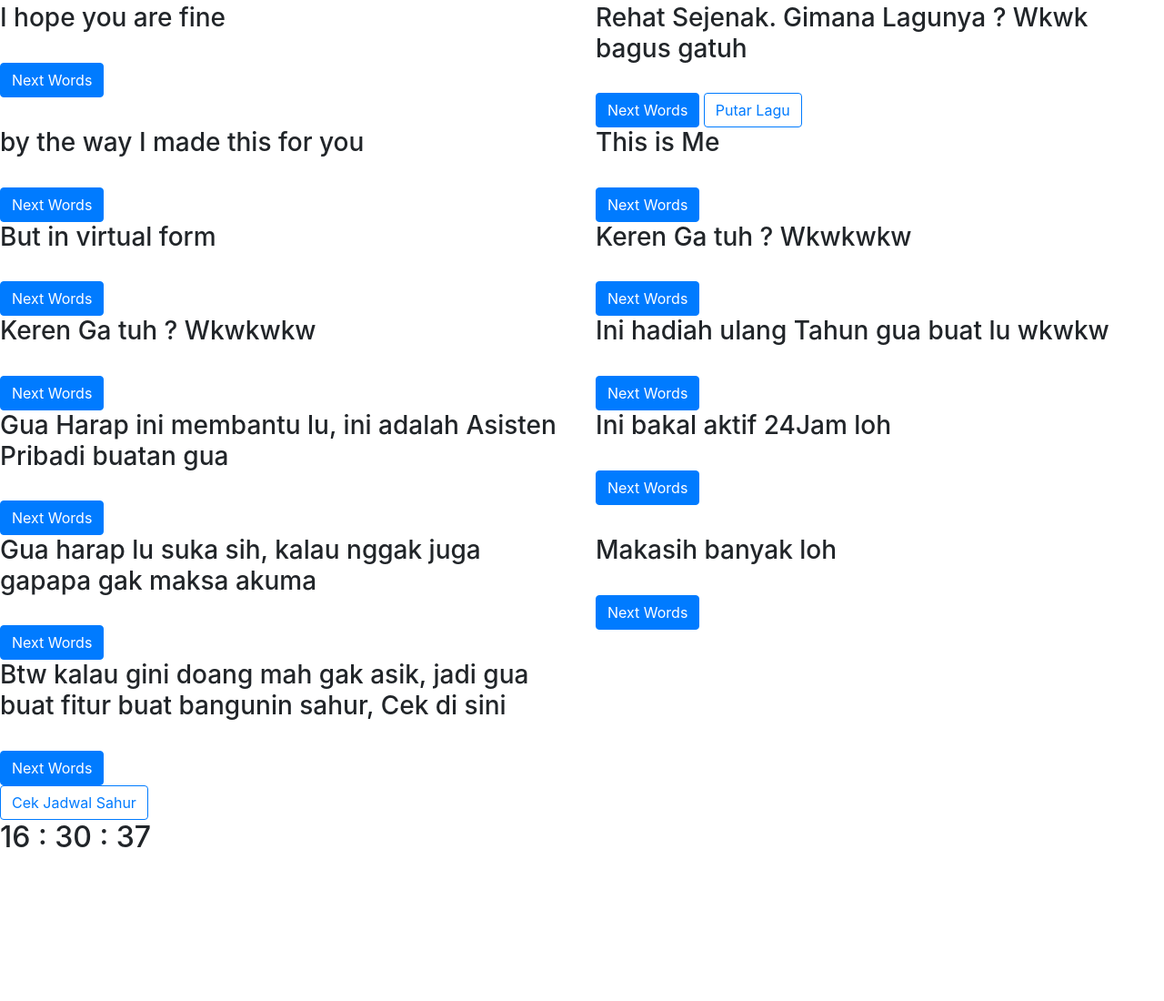
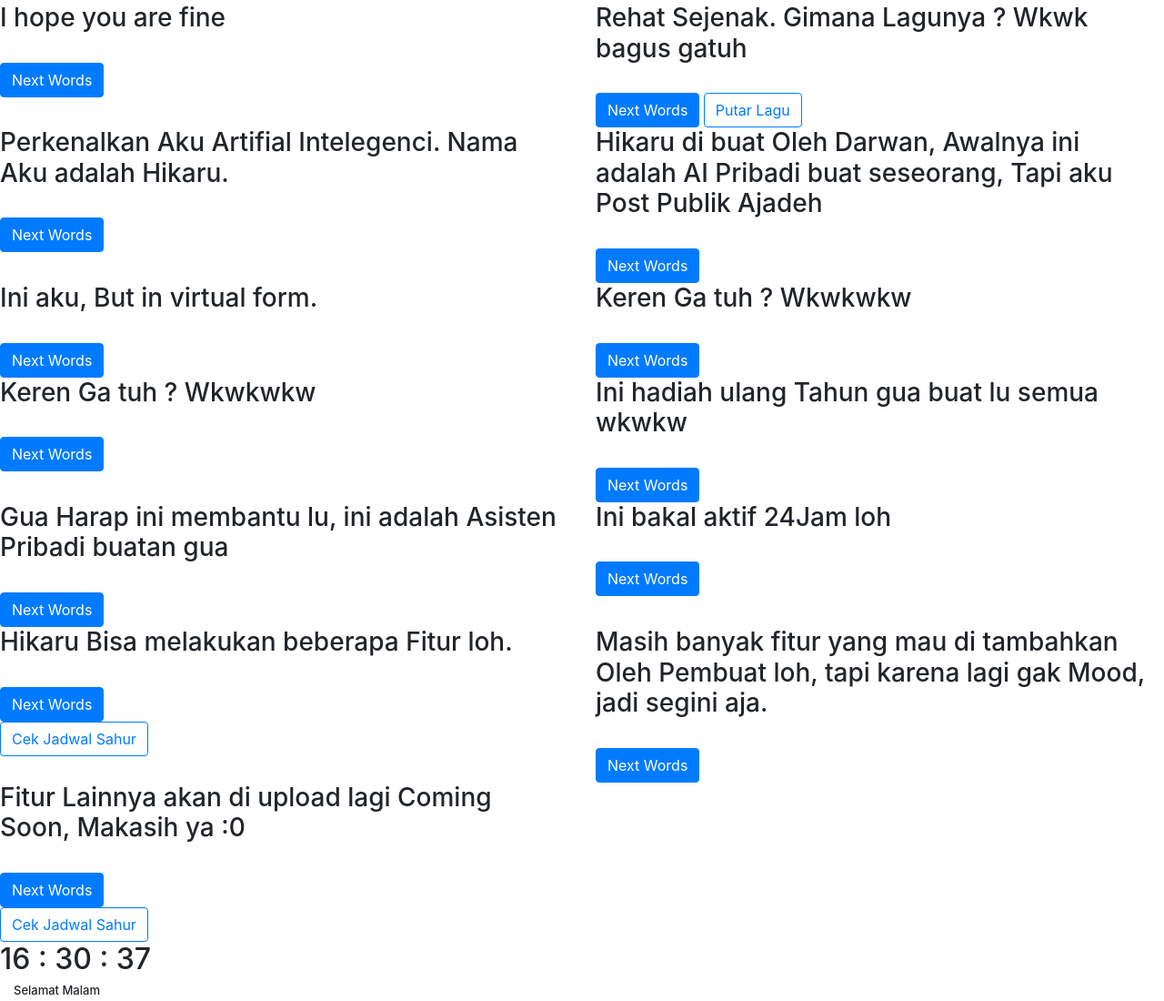
Before and after one commit to Darwanvn/yx.io, a plain HTML site: page index.html in a window 1280 px wide. Shown: the part 1997-3097 px from the top of the page at 91% size. Before the commit the page ends 2944 px from the top, so only its background shows below. Drawn offline with nearby package versions, Linux system fonts and the light colour scheme; a script that the page names is missing.

Commit message:
Add files via upload

```diff
--- a/index.css
+++ b/index.css
@@ -38,7 +38,7 @@
 
   .font-jam1 {
     margin-top: 10px;
-    margin-left: 80px;
+    margin-left: -5px;
   font-family: 'Indie Flower', cursive;
   font-size: 30px;
 }
--- a/index.html
+++ b/index.html
@@ -8,31 +8,47 @@
     <!-- Bootstrap CSS -->
     <link rel="stylesheet" href="https://stackpath.bootstrapcdn.com/bootstrap/4.4.1/css/bootstrap.min.css" integrity="sha384-Vkoo8x4CGsO3+Hhxv8T/Q5PaXtkKtu6ug5TOeNV6gBiFeWPGFN9MuhOf23Q9Ifjh" crossorigin="anonymous">
 
+    <!-- Css Local -->
     <link rel="stylesheet" href="index.css">
+    <!-- JavaScript W3School Buat Slide Next -->
   <script src="https://www.w3schools.com/lib/w3.js"></script>
 
   <script>
+  // Ini Fungsi buat nyalain lagunya
     function putarlagu() {
       rex.play()
     }
 
-    const run = setInterval(function() {
+// Nah ini fungsi Jamnya
+const run = setInterval(function() {
 
-
+  // Var Jam, Menit, Detik.
   let detik = new Date().getSeconds();
   let menit = new Date().getMinutes();
   let jam = new Date().getHours();
 
-
+  // Pemanggilan Jam ke dalam Html
   const vjam = document.getElementById('jjam');
   vjam.innerHTML = `${jam}` + " : " + `${menit}` + " : " + `${detik}` ;
 
+  //Jika Lebih Dari Jam 6 && Kurang dari Jam 23
   if (jam >= 18 && jam <= 23) {
-      document.getElementById("sahur").innerHTML = "Selamat Malam";
+      document.getElementById("sahur").innerHTML = "Selamat Malam, Kamu";
+  }
+  //Jika Jam 3
+  else if (jam == 3) {
+     document.getElementById("sahur").innerHTML = "Sahur Woy";
+  }
+  //Jika Lebih Dari Jam 1 && Kurang dari jam 18
+  else if ( jam >= 1 && jam <= 18 ) {
+     document.getElementById("sahur").innerHTML = "Selamat Malam";
   }
 
 }, 1000);
+// Akhir Dari Fungsi Jam
   </script>
+
+  <!-- Font Google -->
     <link href="https://fonts.googleapis.com/css2?family=Indie+Flower&display=swap" rel="stylesheet">
 
 
@@ -41,9 +57,11 @@
   <body>
 
   <div class="row">
+    <!-- Gambarnya -->
     <div class="col-6">
       <img src="img/sahur.png" id="ilustrasi" alt="">
     </div>
+    <!-- Dari Sini Mulai Percakapannya -->
     <div class="col-6 nature">
       <h3 class="font">Hallo, How Are You ?</h3>
       <br>
@@ -68,21 +86,21 @@
 
     </div>
     <div class="col-6 nature">
-      <h3 class="font">by the way I made this for you</h3>
+      <h3 class="font">Perkenalkan Aku Artifial Intelegenci. Nama Aku adalah Hikaru.</h3>
       <br>
       <button type="button" class="btn btn-primary" onclick="myShow.next()">Next Words</button>
 
 
     </div>
     <div class="col-6 nature">
-      <h3 class="font">This is Me</h3>
+      <h3 class="font">Hikaru di buat Oleh Darwan, Awalnya ini adalah AI Pribadi buat seseorang, Tapi aku Post Publik Ajadeh</h3>
       <br>
       <button type="button" class="btn btn-primary" onclick="myShow.next()">Next Words</button>
 
 
     </div>
     <div class="col-6 nature">
-      <h3 class="font">But in virtual form
+      <h3 class="font">Ini aku, But in virtual form.
 </h3>
       <br>
       <button type="button" class="btn btn-primary" onclick="myShow.next()">Next Words</button>
@@ -104,7 +122,7 @@
 
     </div>
 <div class="col-6 nature">
-      <h3 class="font">Ini hadiah ulang Tahun gua buat lu wkwkw </h3>
+      <h3 class="font">Ini hadiah ulang Tahun gua buat lu semua wkwkw </h3>
       <br>
       <button type="button" class="btn btn-primary" onclick="myShow.next()">Next Words</button>
 
@@ -125,21 +143,22 @@
 
     </div>
 <div class="col-6 nature">
-      <h3 class="font">Gua harap lu suka sih, kalau nggak juga gapapa gak maksa akuma</h3>
+      <h3 class="font">Hikaru Bisa melakukan beberapa Fitur loh.</h3>
       <br>
       <button type="button" class="btn btn-primary" onclick="myShow.next()">Next Words</button>
-
+      <br>
+      <a href="http://darwanvn.github.io/sahur.io" class="btn btn-outline-primary putar1">Cek Jadwal Sahur</a>
 
     </div>
 <div class="col-6 nature">
-      <h3 class="font">Makasih banyak loh</h3>
+      <h3 class="font">Masih banyak fitur yang mau di tambahkan Oleh Pembuat loh, tapi karena lagi gak Mood, jadi segini aja.</h3>
       <br>
       <button type="button" class="btn btn-primary" onclick="myShow.next()">Next Words </button>
 
 
     </div>
    <div class="col-6 nature">
-      <h3 class="font">Btw kalau gini doang mah gak asik, jadi gua buat fitur buat bangunin sahur, Cek di sini</h3>
+      <h3 class="font">Fitur Lainnya akan di upload lagi Coming Soon, Makasih ya :0</h3>
       <br>
       <button type="button" class="btn btn-primary" onclick="myShow.next()">Next Words</button>
       <br>
@@ -158,6 +177,9 @@
         </div>
       </div>
     </div>
+  <!-- Akhir Dari Percakapan -->
+
+    <!-- Lagunya bebas Kalian Ganti, gantinya di sini ya -->
       <audio src="lagu/rex.mp3" id="rex"></audio>
 
     <!-- Optional JavaScript -->
```
